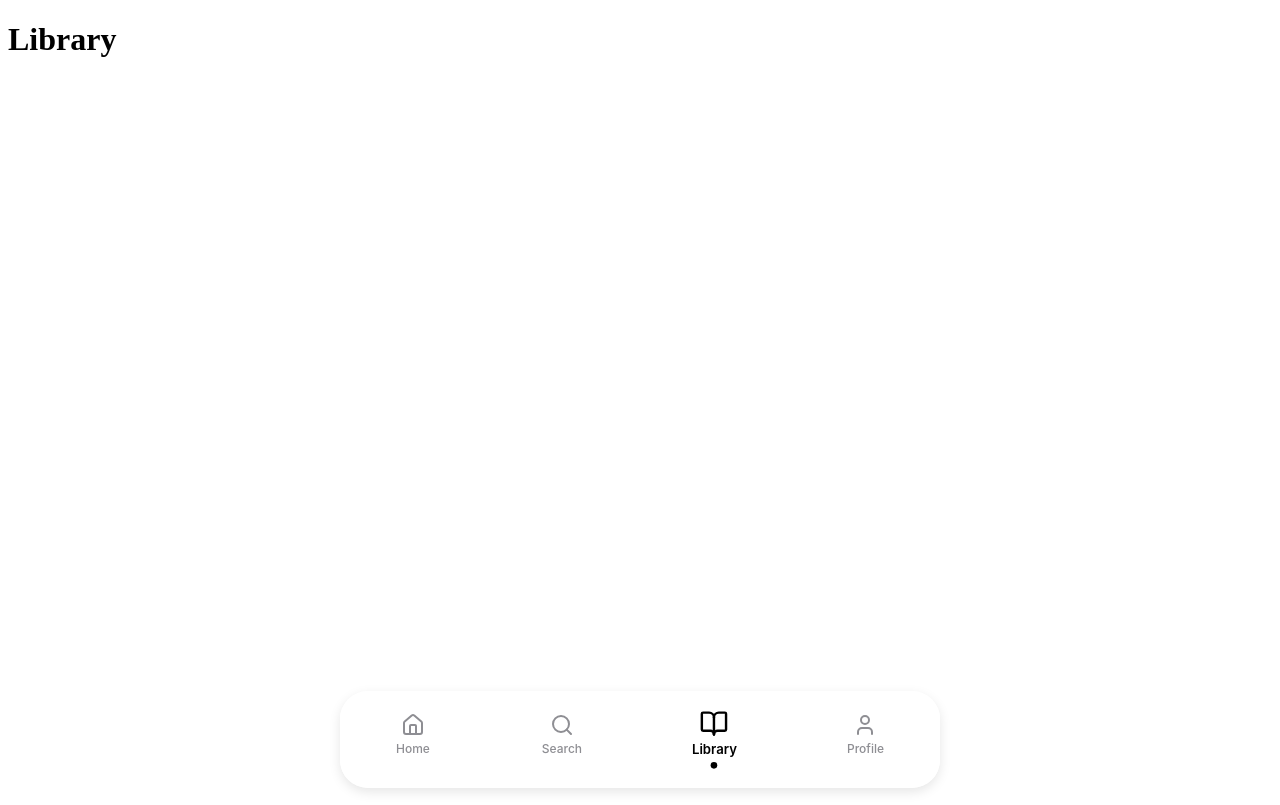
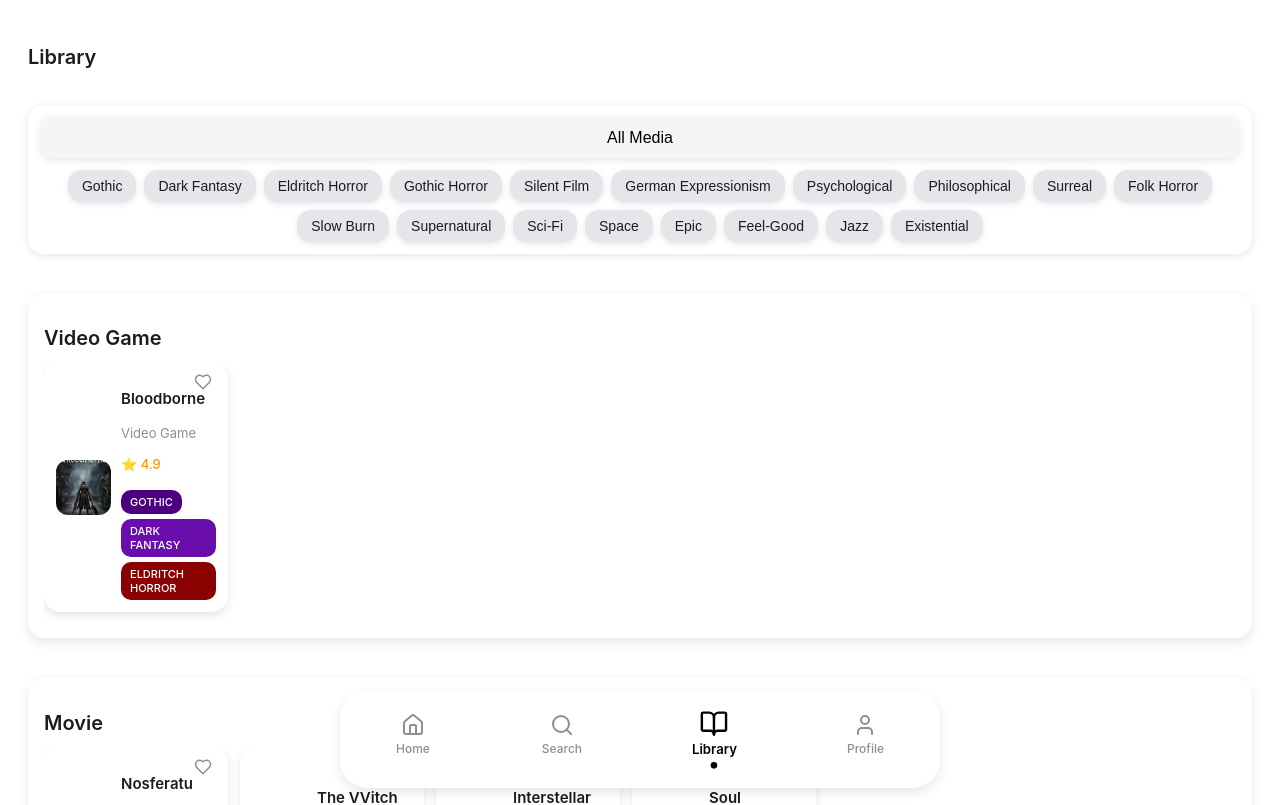
Before and after one commit to beanguap/Atmo, a React (Vite) app: page /library in a window 1280 px wide. Shown: the top 805 px of the page. Built offline with nearby package versions, Linux system fonts and the light colour scheme.

Commit message:
Implement media filtering and tagging in Library; add styles for filter container and media shelves; update MediaCard to display tags

```diff
--- a/src/components/MediaCard.jsx
+++ b/src/components/MediaCard.jsx
@@ -3,31 +3,51 @@ import { Heart } from "lucide-react";
 import PropTypes from "prop-types";
 import "../styles/MediaCard.css";
 
-const MediaCard = ({ title, cover, type, rating, details, onFavorite }) => {
+const tagColors = {
+  "Gothic": "#4B0082",
+  "Dark Fantasy": "#6A0DAD",
+  "Eldritch Horror": "#8B0000",
+  "Sci-Fi": "#008080",
+  "Jazz": "#FFD700",
+  "Feel-Good": "#FFA500",
+  "Slow Burn": "#B22222",
+  "Supernatural": "#483D8B",
+  "Psychological": "#800000",
+};
+
+const MediaCard = ({ title, cover, type, rating, details, tags }) => {
   const [isFavorited, setIsFavorited] = useState(false);
 
-  // Load favorite status from localStorage
   useEffect(() => {
     const savedFavorites = JSON.parse(localStorage.getItem("favorites")) || [];
     setIsFavorited(savedFavorites.some((media) => media.title === title));
   }, [title]);
 
-  const handleFavorite = () => {
-    setIsFavorited((prev) => !prev);
-    onFavorite({ title, cover, type, rating, details });
-  };
-
   return (
     <div className="media-card">
+      {/* Favorite Button */}
+      <button className={`favorite-button ${isFavorited ? "favorited" : ""}`}>
+        <Heart size={18} />
+      </button>
+
+      {/* Cover Image */}
       <img src={cover} alt={title} className="media-cover" />
+
+      {/* Media Info */}
       <div className="media-info">
         <h3 className="media-title">{title}</h3>
         <p className="media-type">{type}</p>
         <p className="media-rating">⭐ {rating}</p>
+
+        {/* Tags */}
+        <div className="tags">
+          {tags.map((tag) => (
+            <span key={tag} className="media-tag" style={{ backgroundColor: tagColors[tag] || "#555" }}>
+              {tag}
+            </span>
+          ))}
+        </div>
       </div>
-      <button className={`favorite-button ${isFavorited ? "favorited" : ""}`} onClick={handleFavorite}>
-        <Heart size={20} />
-      </button>
     </div>
   );
 };
@@ -38,7 +58,7 @@ MediaCard.propTypes = {
   type: PropTypes.string.isRequired,
   rating: PropTypes.number.isRequired,
   details: PropTypes.string.isRequired,
-  onFavorite: PropTypes.func.isRequired,
+  tags: PropTypes.array.isRequired,
 };
 
 export default MediaCard;
--- a/src/data/mediaData.js
+++ b/src/data/mediaData.js
@@ -1,59 +1,57 @@
-// Import images
-import bloodborneCover from '../assets/images/Bloodborne.jpg';
-import nosferatuCover from '../assets/images/Nosferatu.jpg';
-import betweenFlamesCover from '../assets/images/BetweenTwoFlames.jpg';
-import witchCover from '../assets/images/TheVVitch.jpg';
-import interstellarCover from '../assets/images/Interstellar.jpg';
-import soulCover from '../assets/images/Soul.jpg';
-
 const mediaData = [
   {
     id: 1,
     title: "Bloodborne",
-    cover: bloodborneCover,
+    cover: "src/assets/images/BloodBorne.jpg",
     type: "Video Game",
     rating: 4.9,
-    details: "An action RPG set in a dark, gothic world filled with eldritch horrors and challenging gameplay."
+    details: "An action RPG set in a dark, gothic world filled with eldritch horrors.",
+    tags: ["Gothic", "Dark Fantasy", "Eldritch Horror"]
   },
   {
     id: 2,
     title: "Nosferatu",
-    cover: nosferatuCover,
+    cover: "src/assets/images/Nosferatu.jpg",
     type: "Movie",
     rating: 4.7,
-    details: "A 1922 silent horror film that tells the story of Count Orlok, a vampire preying on a small town."
+    details: "A 1922 silent horror film featuring Count Orlok, an eerie vampire.",
+    tags: ["Gothic Horror", "Silent Film", "German Expressionism"]
   },
   {
     id: 3,
     title: "Between Two Flames",
-    cover: betweenFlamesCover,
+    cover: "src/assets/images/BetweenTwoFlames.jpg",
     type: "Book",
     rating: 4.6,
-    details: "A gripping novel exploring themes of identity, love, and existential dread."
+    details: "A novel exploring themes of identity, love, and existential dread.",
+    tags: ["Psychological", "Philosophical", "Surreal"]
   },
   {
     id: 4,
     title: "The VVitch",
-    cover: witchCover,
+    cover: "src/assets/images/TheVVitch.jpg",
     type: "Movie",
     rating: 4.5,
-    details: "A psychological horror film set in 1630s New England, delving into themes of paranoia and witchcraft."
+    details: "A psychological horror film set in Puritan New England.",
+    tags: ["Folk Horror", "Slow Burn", "Supernatural"]
   },
   {
     id: 5,
     title: "Interstellar",
-    cover: interstellarCover,
+    cover: "src/assets/images/Interstellar.jpg",
     type: "Movie",
     rating: 4.8,
-    details: "A sci-fi epic directed by Christopher Nolan, exploring space travel, black holes, and human survival."
+    details: "A sci-fi epic exploring space travel, black holes, and human survival.",
+    tags: ["Sci-Fi", "Space", "Epic"]
   },
   {
     id: 6,
     title: "Soul",
-    cover: soulCover,
+    cover: "src/assets/images/Soul.jpg",
     type: "Movie",
     rating: 4.9,
-    details: "A heartfelt Pixar film about a jazz musician's journey through the afterlife and self-discovery."
+    details: "A heartfelt Pixar film about jazz, life, and self-discovery.",
+    tags: ["Feel-Good", "Jazz", "Existential"]
   }
 ];
 
--- a/src/pages/Library.jsx
+++ b/src/pages/Library.jsx
@@ -1,9 +1,79 @@
+import { useState } from "react";
+import "../styles/Library.css";
+import MediaCard from "../components/MediaCard";
+import mediaData from "../data/mediaData";
+
 const Library = () => {
-    return (
-      <div className="library-container">
-        <h1>Library</h1>
+  const [selectedType, setSelectedType] = useState("All");
+  const [selectedTag, setSelectedTag] = useState(null);
+
+  // Extract unique tags from all media
+  const allTags = [...new Set(mediaData.flatMap((media) => media.tags))];
+
+  // Filtered media based on type & selected tag
+  const filteredMedia = mediaData.filter((media) => {
+    const matchesType = selectedType === "All" || media.type === selectedType;
+    const matchesTag = !selectedTag || media.tags.includes(selectedTag);
+    return matchesType && matchesTag;
+  });
+
+  // Group media by type for shelves
+  const shelves = filteredMedia.reduce((acc, media) => {
+    if (!acc[media.type]) acc[media.type] = [];
+    acc[media.type].push(media);
+    return acc;
+  }, {});
+
+  return (
+    <div className="shelf-container">
+      <h2 className="shelf-title">Library</h2>
+
+      {/* Filter Options */}
+      <div className="filter-container">
+        <div className="dropdown-wrapper">
+          <select onChange={(e) => setSelectedType(e.target.value)} value={selectedType}>
+            <option value="All">All Media</option>
+            <option value="Video Game">Video Games</option>
+            <option value="Movie">Movies</option>
+            <option value="Book">Books</option>
+            <option value="Music">Music</option>
+          </select>
+        </div>
+
+        <div className="tag-container">
+          {allTags.map((tag) => (
+            <button
+              key={tag}
+              className={`tag-button ${selectedTag === tag ? "active" : ""}`}
+              onClick={() => setSelectedTag(selectedTag === tag ? null : tag)}
+            >
+              {tag}
+            </button>
+          ))}
+        </div>
       </div>
-    );
-  };
 
-  export default Library;
+      {/* Media Shelves */}
+      {Object.entries(shelves).map(([category, items]) => (
+        <div key={category} className="shelf">
+          <h2 className="shelf-title">{category}</h2>
+          <div className="shelf-items">
+            {items.map((media) => (
+              <MediaCard
+                key={media.id}
+                title={media.title}
+                cover={media.cover}
+                type={media.type}
+                rating={media.rating}
+                details={media.details}
+                tags={media.tags}
+              />
+            ))}
+          </div>
+        </div>
+      ))}
+    </div>
+  );
+};
+
+export default Library;
--- /dev/null
+++ b/src/styles/Library.css
@@ -0,0 +1,113 @@
+/* --- Filter Container --- */
+.filter-container {
+    display: flex;
+    flex-direction: column;
+    gap: 12px;
+    margin-bottom: 16px;
+    padding: 12px;
+    background: white;
+    border-radius: 16px;
+    box-shadow: 0 2px 8px rgba(0, 0, 0, 0.1);
+  }
+
+  /* --- Dropdown Menu --- */
+  .dropdown-wrapper {
+    position: relative;
+    display: flex;
+    justify-content: center;
+  }
+
+  select {
+    appearance: none;
+    padding: 12px 16px;
+    width: 100%;
+    border-radius: 12px;
+    border: none;
+    font-size: 16px;
+    font-weight: 500;
+    background: #f5f5f7;
+    box-shadow: 0px 2px 8px rgba(0, 0, 0, 0.1);
+    cursor: pointer;
+    outline: none;
+    text-align: center;
+    transition: all 0.2s ease-in-out;
+  }
+
+  select:hover {
+    background: #e5e5ea;
+  }
+
+  /* --- Tag Buttons --- */
+  .tag-container {
+    display: flex;
+    flex-wrap: wrap;
+    gap: 8px;
+    justify-content: center;
+  }
+
+  .tag-button {
+    padding: 8px 14px;
+    border-radius: 14px;
+    border: none;
+    font-size: 14px;
+    font-weight: 500;
+    background: #e5e5ea;
+    color: #1c1c1e;
+    transition: all 0.2s ease-in-out;
+    cursor: pointer;
+    box-shadow: 0 2px 6px rgba(0, 0, 0, 0.1);
+  }
+
+  .tag-button:hover {
+    background: #d1d1d6;
+  }
+
+  .tag-button.active {
+    background: black;
+    color: white;
+  }
+
+  /* --- Media Shelves --- */
+  .shelf {
+    background: white;
+    padding: 16px;
+    border-radius: 16px;
+    box-shadow: 0 4px 12px rgba(0, 0, 0, 0.1);
+    margin-bottom: 16px;
+  }
+
+  .shelf-title {
+    font-size: 20px;
+    font-weight: 600;
+    margin-bottom: 12px;
+    color: #1C1C1E;
+  }
+
+  .shelf-items {
+    display: flex;
+    overflow-x: auto;
+    gap: 12px;
+    padding-bottom: 10px;
+    scrollbar-width: none;
+  }
+
+  .shelf-items::-webkit-scrollbar {
+    display: none;
+  }
+
+  /* --- Mobile Adjustments --- */
+  @media (max-width: 768px) {
+    .filter-container {
+      padding: 10px;
+    }
+
+    select {
+      font-size: 14px;
+      padding: 10px;
+    }
+
+    .tag-button {
+      font-size: 13px;
+      padding: 6px 12px;
+    }
+  }
--- a/src/styles/MediaCard.css
+++ b/src/styles/MediaCard.css
@@ -1,3 +1,4 @@
+/* --- Base Media Card Styles --- */
 .media-card {
   position: relative;
   display: flex;
@@ -6,130 +7,108 @@
   padding: 12px;
   border-radius: 16px;
   box-shadow: 0 4px 10px rgba(0, 0, 0, 0.1);
-  transition: all 0.3s ease-in-out;
+  transition: transform 0.2s ease-in-out, box-shadow 0.2s ease-in-out;
   cursor: pointer;
-  font-family: -apple-system, BlinkMacSystemFont, "SF Pro Display", sans-serif;
   width: 100%;
-  min-height: 60px;
+  min-height: 70px;
   overflow: hidden;
 }
 
-/* Expand the card while keeping the content inside */
-.media-card.expanded {
-  flex-direction: column;
-  align-items: flex-start;
-  padding: 16px;
-  min-height: auto;
+/* --- Hover Interaction --- */
+.media-card:hover {
+  transform: scale(1.02);
+  box-shadow: 0 6px 12px rgba(0, 0, 0, 0.15);
 }
 
-.favorite-button {
-  background: none;
-  border: none;
-  cursor: pointer;
-  color: #8E8E93;
-  transition: color 0.2s ease-in-out;
-  position: absolute;
-  top: 10px;
-  right: 10px;
+/* --- Cover Image --- */
+.media-cover {
+  width: 55px;
+  height: 55px;
+  border-radius: 12px;
+  object-fit: cover;
+  margin-right: 10px;
 }
 
-.favorite-button.favorited {
-  color: #FF3B30;
-}
-
-.favorite-button:hover {
-  color: #FF3B30;
-}
-
-
-
-
-/* Image - Ensures size consistency */
-.media-cover {
-  width: 50px;
-  height: 50px;
-  border-radius: 12px;
-  object-fit: cover;
-  margin-right: 12px;
-}
-
-/* Media info container */
+/* --- Media Info Section --- */
 .media-info {
+  flex: 1;
   display: flex;
-  flex: 1;
   flex-direction: column;
   justify-content: center;
 }
 
 /* Title */
 .media-title {
-  font-size: 16px;
+  font-size: 15px;
   font-weight: 600;
   color: #1C1C1E;
+  margin-bottom: 4px;
 }
 
-/* Media type */
+/* Media Type */
 .media-type {
-  font-size: 14px;
-  font-weight: 400;
+  font-size: 13px;
   color: #8E8E93;
   margin-bottom: 2px;
 }
 
 /* Rating */
 .media-rating {
-  font-size: 14px;
+  font-size: 13px;
   font-weight: 500;
   color: #FF9500;
   display: flex;
   align-items: center;
 }
 
-/* Expanded Details */
-.media-details {
-  display: none;
-  width: 100%;
-  font-size: 14px;
-  margin-top: 10px;
+/* --- Tag Styling --- */
+.tags {
+  display: flex;
+  flex-wrap: wrap;
+  gap: 5px;
+  margin-top: 5px;
 }
 
-/* Show details when expanded */
-.media-card.expanded .media-details {
-  display: block;
-  padding-top: 8px;
-  text-align: left;
+.media-tag {
+  padding: 5px 9px;
+  border-radius: 10px;
+  font-size: 11px;
+  font-weight: 500;
+  color: white;
+  text-transform: uppercase;
 }
 
-/* Close button styling */
-.close-button {
-  background: #ff3b30;
-  color: white;
+/* --- Favorite Button (Heart) --- */
+.favorite-button {
+  position: absolute;
+  top: 10px;
+  right: 10px;
+  background: none;
   border: none;
-  padding: 6px 10px;
-  border-radius: 8px;
   cursor: pointer;
-  font-size: 14px;
-  display: block;
-  margin-top: 8px;
+  color: #8E8E93;
+  transition: color 0.2s ease-in-out, transform 0.1s ease-in-out;
 }
 
-.close-button:hover {
-  background: #d32f2f;
+.favorite-button:hover {
+  color: #FF3B30;
+  transform: scale(1.1);
 }
 
-/* Smartphone Optimization */
+.favorite-button.favorited {
+  color: #FF3B30;
+  transform: scale(1.1);
+}
+
+/* --- Mobile Adjustments --- */
 @media (max-width: 768px) {
   .media-card {
     padding: 10px;
   }
 
-  .media-card.expanded {
-    padding: 14px;
-  }
-
   .media-cover {
-    width: 45px;
-    height: 45px;
+    width: 50px;
+    height: 50px;
   }
 
   .media-title {
@@ -144,12 +123,12 @@
     font-size: 12px;
   }
 
-  .media-details {
-    font-size: 13px;
+  .tags {
+    margin-top: 4px;
   }
 
-  .close-button {
-    font-size: 13px;
+  .media-tag {
+    font-size: 10px;
     padding: 5px 8px;
   }
 }
@@ -176,12 +155,12 @@
     font-size: 11px;
   }
 
-  .media-details {
-    font-size: 12px;
+  .tags {
+    margin-top: 3px;
   }
 
-  .close-button {
-    font-size: 12px;
+  .media-tag {
+    font-size: 9px;
     padding: 4px 6px;
   }
 }
```
